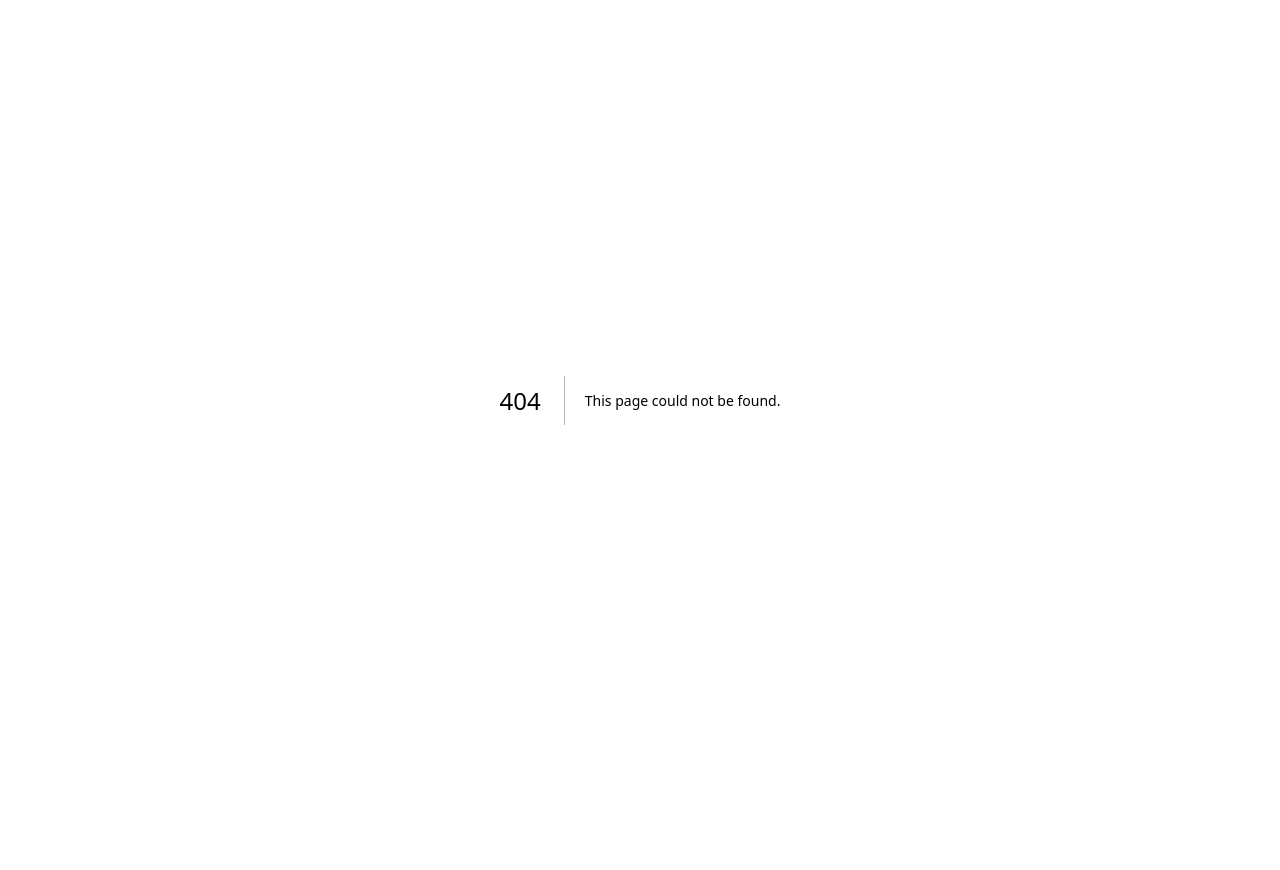
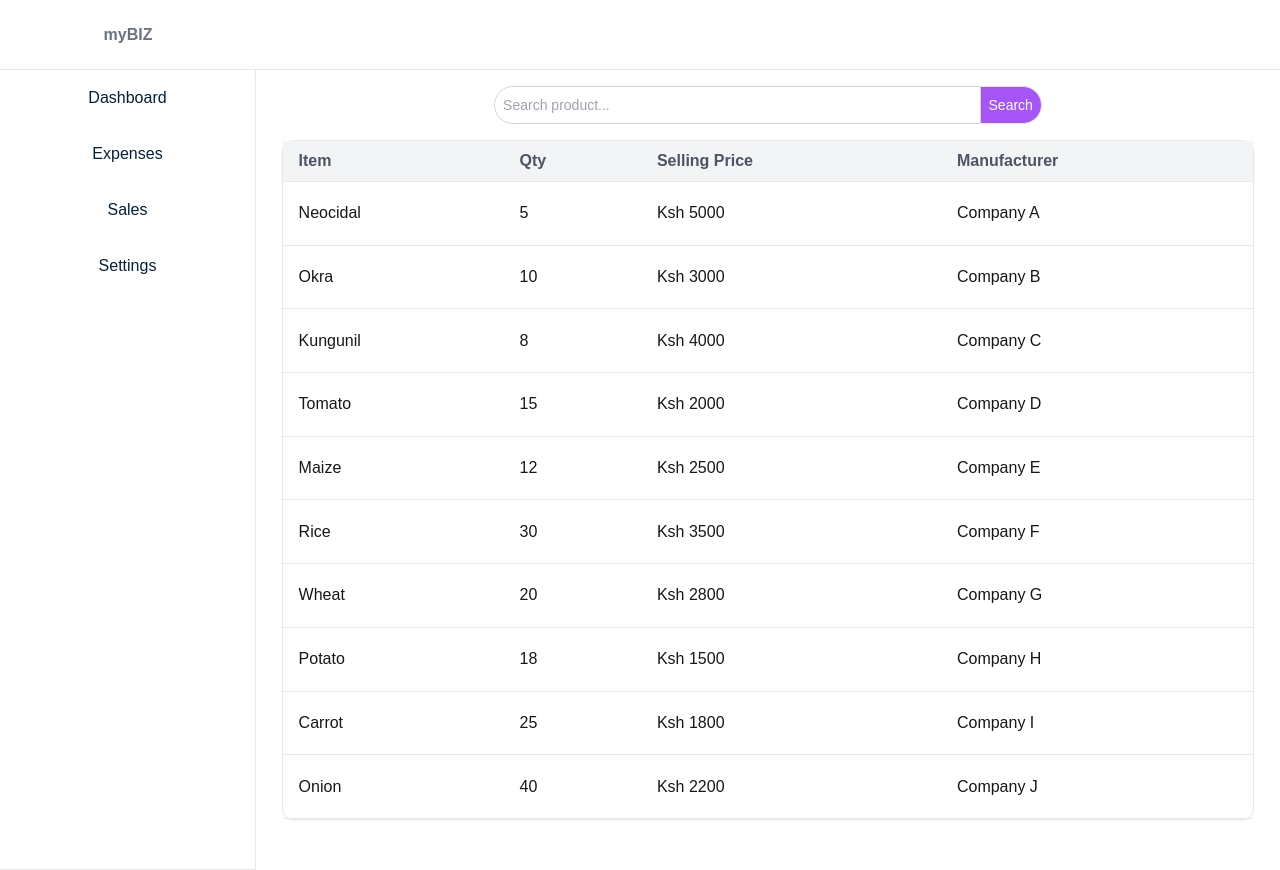
Before and after one commit to CHIGODI/BusinessManager, a Next.js app in the folder mybiz-frontend/: page /Sale in a window 1280 px wide. Before the commit this address had no page. Before the commit the page ends 800 px from the top, so only its background shows below. Built offline with nearby package versions, Linux system fonts and the light colour scheme.

Commit message:
branch frontend

```diff
--- a/mybiz-frontend/app/Dashboard/page.js
+++ b/mybiz-frontend/app/Dashboard/page.js
@@ -1,24 +1,10 @@
-'use client';
-import { useState } from 'react';
-import axios from 'axios';
 import Link from 'next/link';
+import { FontAwesomeIcon } from "@fortawesome/react-fontawesome";
+import { faCartShopping, faGrip } from "@fortawesome/free-solid-svg-icons";
 
-export default function DashboardPage() {
 
-    const data = [
-        { item: 'Neocidal', qty: 5, sellingPrice: 'Ksh 5000', manufacturer: 'Company A' },
-        { item: 'Okra', qty: 10, sellingPrice: 'Ksh 3000', manufacturer: 'Company B' },
-        { item: 'Kungunil', qty: 8, sellingPrice: 'Ksh 4000', manufacturer: 'Company C' },
-        { item: 'Tomato', qty: 15, sellingPrice: 'Ksh 2000', manufacturer: 'Company D' },
-        { item: 'Maize', qty: 12, sellingPrice: 'Ksh 2500', manufacturer: 'Company E' },
-        { item: 'Rice', qty: 30, sellingPrice: 'Ksh 3500', manufacturer: 'Company F' },
-        { item: 'Wheat', qty: 20, sellingPrice: 'Ksh 2800', manufacturer: 'Company G' },
-        { item: 'Potato', qty: 18, sellingPrice: 'Ksh 1500', manufacturer: 'Company H' },
-        { item: 'Carrot', qty: 25, sellingPrice: 'Ksh 1800', manufacturer: 'Company I' },
-        { item: 'Onion', qty: 40, sellingPrice: 'Ksh 2200', manufacturer: 'Company J' },
-    ];
-
-    return (
+export default function Dashboard(){
+    return(
         <div className="h-screen">
             <nav className="relative h-[70px] flex items-center justify-between border-b">
                 <div className='w-[20%] h-full flex items-center justify-center'>
@@ -29,7 +15,7 @@ export default function DashboardPage() {
                 <div className="w-[20%] border-r border-b">
                     <ul>
                         <li className='links'>
-                            <Link href="/Home">Dashboard</Link>
+                            <Link href="/Home"><FontAwesomeIcon icon={faGrip} /> Dashboard</Link>
                         </li>
                         <li className='links'>
                             <Link href="/Home">Expenses</Link>
@@ -42,39 +28,22 @@ export default function DashboardPage() {
                         </li>
                     </ul>
                 </div>
-                <div className="w-[80%] pl-[2%] pr-[2%] h-full">
-                    <div className="w-full flex justify-center items-center">
-                        <input
-                            type="text"
-                            placeholder="Search product..."
-                            className="text-sm w-[50%] p-2 border border-gray-300 rounded-tl-full rounded-bl-full mt-4 mb-4 outline-none focus:border-purple-500"
-                        />
-                        <button className='text-sm text-gray-500 border-t border-b border-r p-2 bg-purple-500 text-white rounded-tr-full rounded-br-full hover:bg-opacity-90'>Search</button>
+                <main className='w-[80%] pr-[5%] pl-[5%] pt-[5%] flex flex-row flex-wrap gap-4'>
+                    <div className='cards'>
+                        <h5 className="text-text-lg flex justify-between items-center">
+                            SALE POINT
+                        </h5>
+                        <h2 className='text-text-dk text-bold text-xl'>hey</h2>
+                        <p className="text-text-lg text-xs">
+                            Total number of gardens you have
+                        </p>
                     </div>
-                    <div className="flex bg-white rounded-xl w-[100%] border h-[85%] shadow-sm">
-                        <table className='w-full'>
-                            <thead>
-                                <tr className="bg-gray-100">
-                                    <th className="border-b px-4 py-2 text-left text-gray-600">Item</th>
-                                    <th className="border-b px-4 py-2 text-left text-gray-600">Qty</th>
-                                    <th className="border-b px-4 py-2 text-left text-gray-600">Selling Price</th>
-                                    <th className="border-b px-4 py-2 text-left text-gray-600">Manufacturer</th>
-                                </tr>
-                            </thead>
-                            <tbody>
-                                {data.map((row, index) => (
-                                    <tr key={index} className="hover:bg-gray-50 h-[2%]">
-                                        <td className="border-b px-4 py-2">{row.item}</td>
-                                        <td className="border-b px-4 py-2">{row.qty}</td>
-                                        <td className="border-b px-4 py-2">{row.sellingPrice}</td>
-                                        <td className="border-b px-4 py-2">{row.manufacturer}</td>
-                                    </tr>
-                                ))}
-                            </tbody>
-                        </table>
+                    <div className='cards'>
+                        <FontAwesomeIcon icon={faCartShopping} />
                     </div>
-                </div>
+                    <div className='cards'></div>
+                </main>
             </div>
         </div>
     );
-}
+};
--- a/mybiz-frontend/app/Home/page.js
+++ b/mybiz-frontend/app/Home/page.js
@@ -13,19 +13,10 @@ export default function LandingPage({ pathname }) {
     const formRef = useRef(null);
 
 
-
-    const getCSRFToken = () => {
-        const cookies = document.cookie.split("; ");
-        const csrfCookie = cookies.find(cookie => cookie.startsWith("csrftoken="));
-        return csrfCookie ? csrfCookie.split("=")[1] : null;
-    };
-
-    // Login function
     const handleLogin = async (e) => {
         e.preventDefault();
-        setError(''); // Clear any existing errors
+        setError('');
 
-        console.log(username, password)
         if (!username || !password) {
             setError('Please fill out all fields.');
             return;
@@ -34,11 +25,13 @@ export default function LandingPage({ pathname }) {
         try {
             const response = await axios.post(
                 "http://localhost:8000/api/v1/account/login/",
-                { username, password },
+                {
+                    'username': username,
+                    'password': password
+                },
                 {
                     headers: {
                         "Content-Type": "application/json",
-                        // "X-CSRFToken": csrfToken,
                     },
                     withCredentials: true,
                 }
@@ -55,7 +48,7 @@ export default function LandingPage({ pathname }) {
 
     const closeLoginForm = () => {
         setIsFormVisible(false);
-        setError(''); // Reset errors when closing the form
+        setError('');
         setUsername('');
         setPassword('');
     };
@@ -86,7 +79,7 @@ export default function LandingPage({ pathname }) {
             {/* Apply blur only to the background when login form is active */}
             <div className={`absolute inset-0 fixed ${isFormVisible ? 'bg-black bg-opacity-50' : ''}`}>
                 {/* Background content goes here */}
-            </div>-
+            </div>
             <nav className="relative h-[70px] flex items-center justify-between">
                 <div className="w-[50%] Logo">
                     <h1 className="text-purple-800">myBIZ</h1>
@@ -165,15 +158,15 @@ export default function LandingPage({ pathname }) {
                     )}
                 </ul>
             </nav>
-            <main className="flex flex-col md:flex-row items-center justify-between px-8 py-16 bg-white">
-                <div className="md:w-1/2 space-y-4">
-                    <h2 className="text-4xl font-bold text-gray-900">
-                        Think, plan, and track all in one place
+            <main className="flex flex-row md:flex-row justify-between px-8 py-16 gap-10">
+                <div className="md:w-1/2 flex flex-col items-center mt-[8%] text-center">
+                    <h2 className="text-4xl font-bold text-[#001F3F] pb-4 ">
+                        Think, plan and track all in one place
                     </h2>
-                    <p className="text-lg text-gray-700">
-                        Efficiently manage your tasks and boost productivity.
+                    <p className="text-lg text-[#31363F] pb-4">
+                        Efficiently manage your business and boost productivity.
                     </p>
-                    <button className="bg-purple-600 text-white px-6 py-3 text-lg rounded hover:bg-blue-700">
+                    <button className="bg-purple-600 text-white px-3 py-3 text-lg rounded hover:bg-blue-700 w-1/2">
                         Get started
                     </button>
                 </div>
@@ -181,7 +174,7 @@ export default function LandingPage({ pathname }) {
                     <img
                         src="/Images/Landing2.jpg"
                         alt="ChronoTask Dashboard"
-                        className="rounded-lg shadow-lg"
+                        className="rounded-lg"
                     />
                 </div>
             </main>
--- /dev/null
+++ b/mybiz-frontend/app/Sale/page.js
@@ -0,0 +1,80 @@
+'use client';
+import { useState } from 'react';
+import axios from 'axios';
+import Link from 'next/link';
+
+export default function SalePage() {
+
+    const data = [
+        { item: 'Neocidal', qty: 5, sellingPrice: 'Ksh 5000', manufacturer: 'Company A' },
+        { item: 'Okra', qty: 10, sellingPrice: 'Ksh 3000', manufacturer: 'Company B' },
+        { item: 'Kungunil', qty: 8, sellingPrice: 'Ksh 4000', manufacturer: 'Company C' },
+        { item: 'Tomato', qty: 15, sellingPrice: 'Ksh 2000', manufacturer: 'Company D' },
+        { item: 'Maize', qty: 12, sellingPrice: 'Ksh 2500', manufacturer: 'Company E' },
+        { item: 'Rice', qty: 30, sellingPrice: 'Ksh 3500', manufacturer: 'Company F' },
+        { item: 'Wheat', qty: 20, sellingPrice: 'Ksh 2800', manufacturer: 'Company G' },
+        { item: 'Potato', qty: 18, sellingPrice: 'Ksh 1500', manufacturer: 'Company H' },
+        { item: 'Carrot', qty: 25, sellingPrice: 'Ksh 1800', manufacturer: 'Company I' },
+        { item: 'Onion', qty: 40, sellingPrice: 'Ksh 2200', manufacturer: 'Company J' },
+    ];
+
+    return (
+        <div className="h-screen">
+            <nav className="relative h-[70px] flex items-center justify-between border-b">
+                <div className='w-[20%] h-full flex items-center justify-center'>
+                    <p className='font-bold text-gray-500'>myBIZ</p>
+                </div>
+            </nav>
+            <div className="flex flex-row w-full h-screen">
+                <div className="w-[20%] border-r border-b">
+                    <ul>
+                        <li className='links'>
+                            <Link href="/Home">Dashboard</Link>
+                        </li>
+                        <li className='links'>
+                            <Link href="/Home">Expenses</Link>
+                        </li>
+                        <li className='links'>
+                            <Link href="/dashboard">Sales</Link>
+                        </li>
+                        <li className='links'>
+                            <Link href="/dashboard">Settings</Link>
+                        </li>
+                    </ul>
+                </div>
+                <div className="w-[80%] pl-[2%] pr-[2%] h-full">
+                    <div className="w-full flex justify-center items-center">
+                        <input
+                            type="text"
+                            placeholder="Search product..."
+                            className="text-sm w-[50%] p-2 border border-gray-300 rounded-tl-full rounded-bl-full mt-4 mb-4 outline-none focus:border-purple-500"
+                        />
+                        <button className='text-sm text-gray-500 border-t border-b border-r p-2 bg-purple-500 text-white rounded-tr-full rounded-br-full hover:bg-opacity-90'>Search</button>
+                    </div>
+                    <div className="flex bg-white rounded-xl w-[100%] border h-[85%] shadow-sm">
+                        <table className='w-full'>
+                            <thead>
+                                <tr className="bg-gray-100">
+                                    <th className="border-b px-4 py-2 text-left text-gray-600">Item</th>
+                                    <th className="border-b px-4 py-2 text-left text-gray-600">Qty</th>
+                                    <th className="border-b px-4 py-2 text-left text-gray-600">Selling Price</th>
+                                    <th className="border-b px-4 py-2 text-left text-gray-600">Manufacturer</th>
+                                </tr>
+                            </thead>
+                            <tbody>
+                                {data.map((row, index) => (
+                                    <tr key={index} className="hover:bg-gray-50 h-[2%]">
+                                        <td className="border-b px-4 py-2">{row.item}</td>
+                                        <td className="border-b px-4 py-2">{row.qty}</td>
+                                        <td className="border-b px-4 py-2">{row.sellingPrice}</td>
+                                        <td className="border-b px-4 py-2">{row.manufacturer}</td>
+                                    </tr>
+                                ))}
+                            </tbody>
+                        </table>
+                    </div>
+                </div>
+            </div>
+        </div>
+    );
+}
--- a/mybiz-frontend/app/layout.js
+++ b/mybiz-frontend/app/layout.js
@@ -1,5 +1,6 @@
 import localFont from "next/font/local";
 import "./globals.css";
+import "../app/lib/fontawesome";
 
 const geistSans = localFont({
   src: "./fonts/GeistVF.woff",
--- /dev/null
+++ b/mybiz-frontend/app/lib/fontawesome.js
@@ -0,0 +1,3 @@
+import { config } from "@fortawesome/fontawesome-svg-core";
+import "@fortawesome/fontawesome-svg-core/styles.css";
+config.autoAddCss = false;
--- a/mybiz-frontend/tailwind.config.js
+++ b/mybiz-frontend/tailwind.config.js
@@ -17,7 +17,10 @@ module.exports = {
     function ({ addComponents }) {
       addComponents({
         '.links': {
-          '@apply text-gray-500 flex justify-center p-4 rounded-tr-full rounded-br-full hover:bg-purple-500 hover:text-white transition duration-300 ease-in-out': {},
+          '@apply text-[#001F3F] flex justify-center p-4 rounded-tr-full rounded-br-full hover:bg-purple-500 hover:text-white transition duration-300 ease-in-out': {},
+        },
+        '.cards': {
+          '@apply bg-white shadow-md rounded-lg p-6 hover:shadow-lg transition duration-300 ease-in-out h-[40%] w-[30%] border': {},
         },
       });
     },
```
Also changed, not shown: mybiz-frontend/package.json (+5 -2 lines), 2 other files (tests, documents, lock files or other folders).
